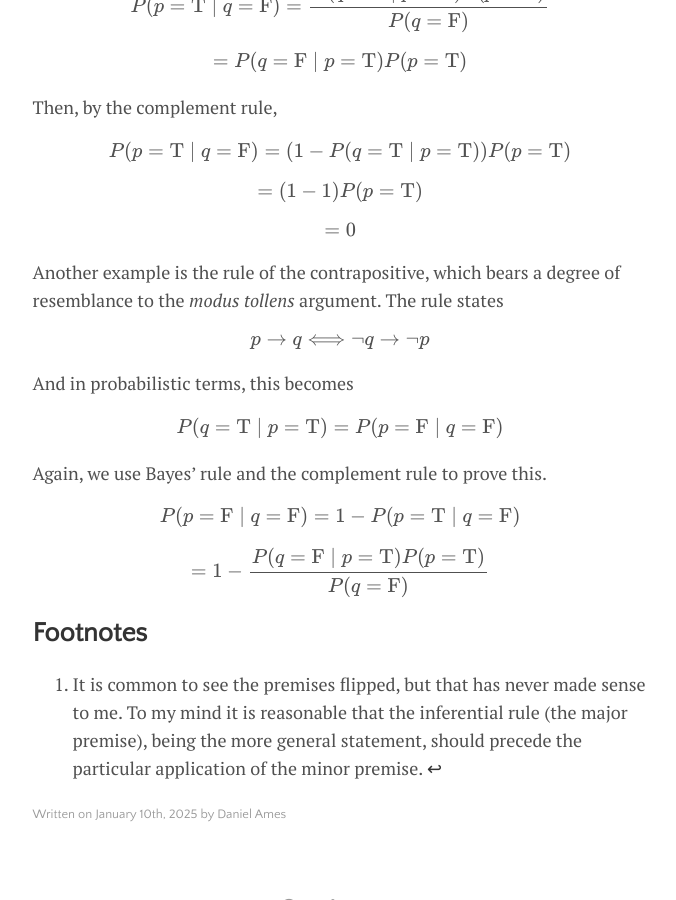
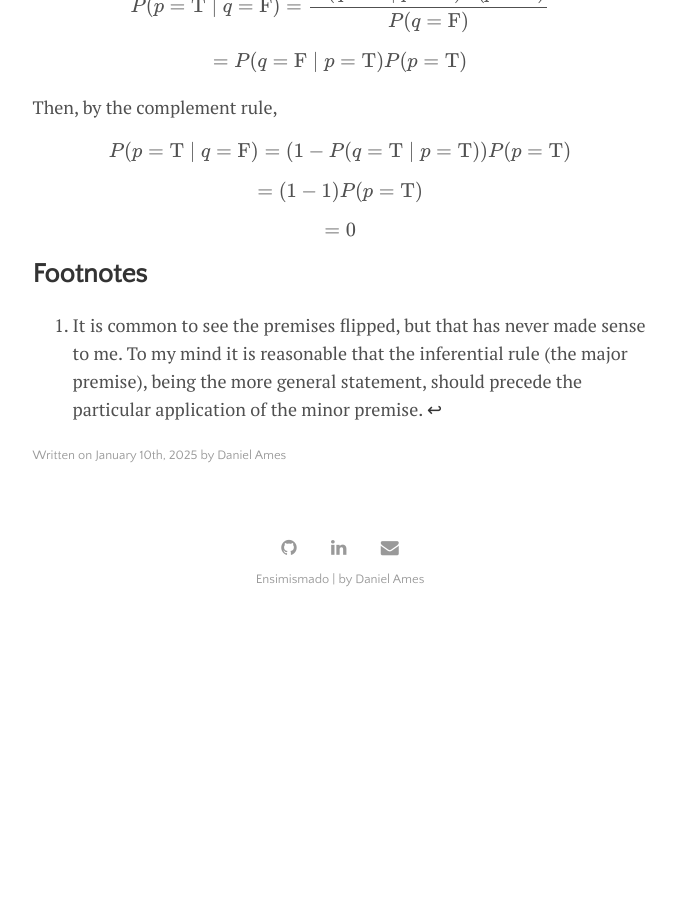
Before and after one commit to DanielAmes/DanielAmes.github.io, a Jekyll site: the page built from _posts/2025-01-10-bayeslogic.md, in a window 1280 px wide and 900 px high, scrolled down 1165 px. Shown: the whole window, without its empty margins (300-976 px from the left). Built offline with Jekyll 4.4.1, drawn with Linux system fonts in a browser that asks for light colours; formulas are drawn with MathJax 3; after the commit the page ends 1790 px from its top, so only the background shows below that.

Commit message:
Removed contrapositive

```diff
--- a/_posts/2025-01-10-bayeslogic.md
+++ b/_posts/2025-01-10-bayeslogic.md
@@ -56,32 +56,6 @@ $$
 = 0
 $$
 
-Another example is the rule of the contrapositive, which bears a degree of resemblance to the _modus tollens_ argument. The rule states
-
-$$
-p \to q \Longleftrightarrow \neg q \to \neg p
-$$
-
-And in probabilistic terms, this becomes
-
-$$
-P( q = \mbox{T}\mid p = \mbox{T}) = P( p = \mbox{F}\mid q = \mbox{F})
-$$
-
-Again, we use Bayes' rule and the complement rule to prove this.
-
-$$
-P( p = \mbox{F}\mid q = \mbox{F})  = 1 - P( p = \mbox{T}\mid q = \mbox{F})
-$$
-
-$$
-= 1 - \frac{P( q = \mbox{F}\mid p = \mbox{T})P(p = \mbox{T})}{P(q = \mbox{F})}
-$$
-
-
-
-
-
 
 ## Footnotes
 
```
